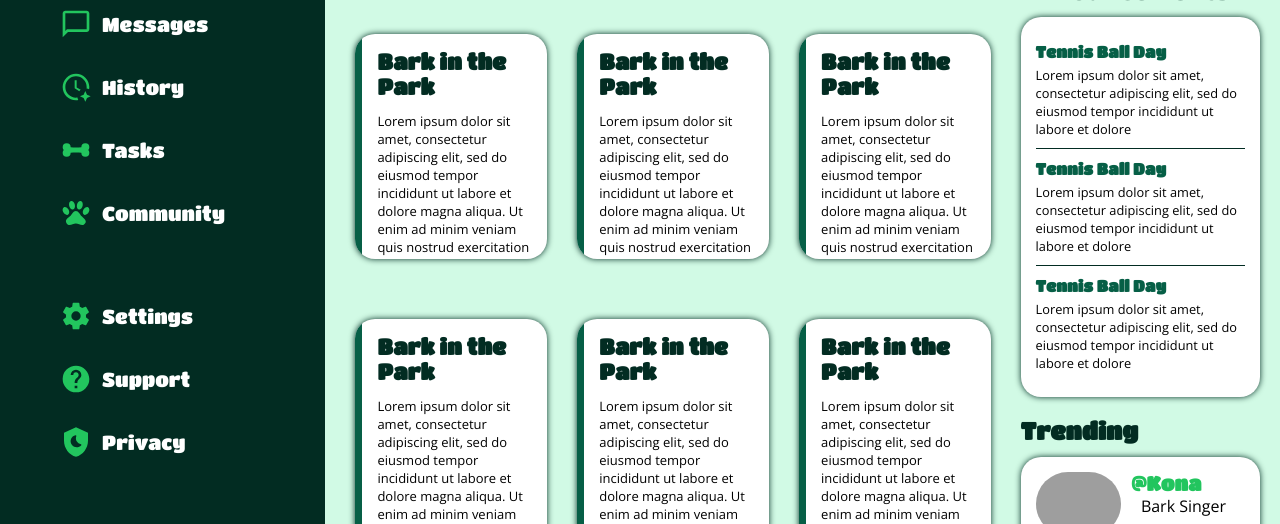
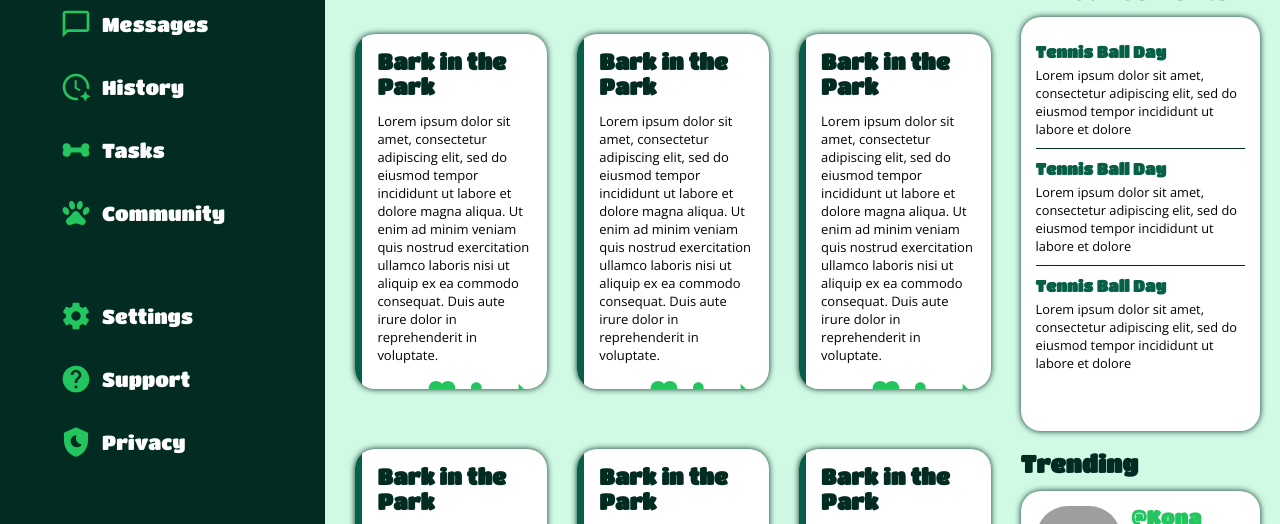
Before and after one commit to arnadeglenn/admin-dashboard, a plain HTML site: page index.html in a window 1280 px wide. Shown: the part 253-777 px from the top of the page. Drawn offline with nearby package versions, Linux system fonts and the light colour scheme; grey boxes are pictures that could not be loaded.

Commit message:
Changed grid items to flex for better view

```diff
--- a/styles.css
+++ b/styles.css
@@ -111,7 +111,7 @@ body {
 }
 
 .all-posts {
-    grid-template: repeat(2, 225px) / repeat(3, 1fr);
+    grid-template: repeat(2, 40%) / repeat(3, 1fr);
     column-gap: 30px;
     row-gap: 60px;
     height: 100%;
@@ -127,7 +127,6 @@ body {
     display: grid;
     grid-template-columns: 1fr 25fr;
     overflow: hidden;
-    height: 225px;
     box-shadow: 0px 0px 6px var(--dark-green);
 }
 
@@ -323,6 +322,9 @@ button {
     padding: 15px;
     font-family: var(--body-font);
     font-size: 13px;
+    display: flex;
+    flex-direction: column;
+    justify-content: space-between;
 }
 
 .text-box {
```
